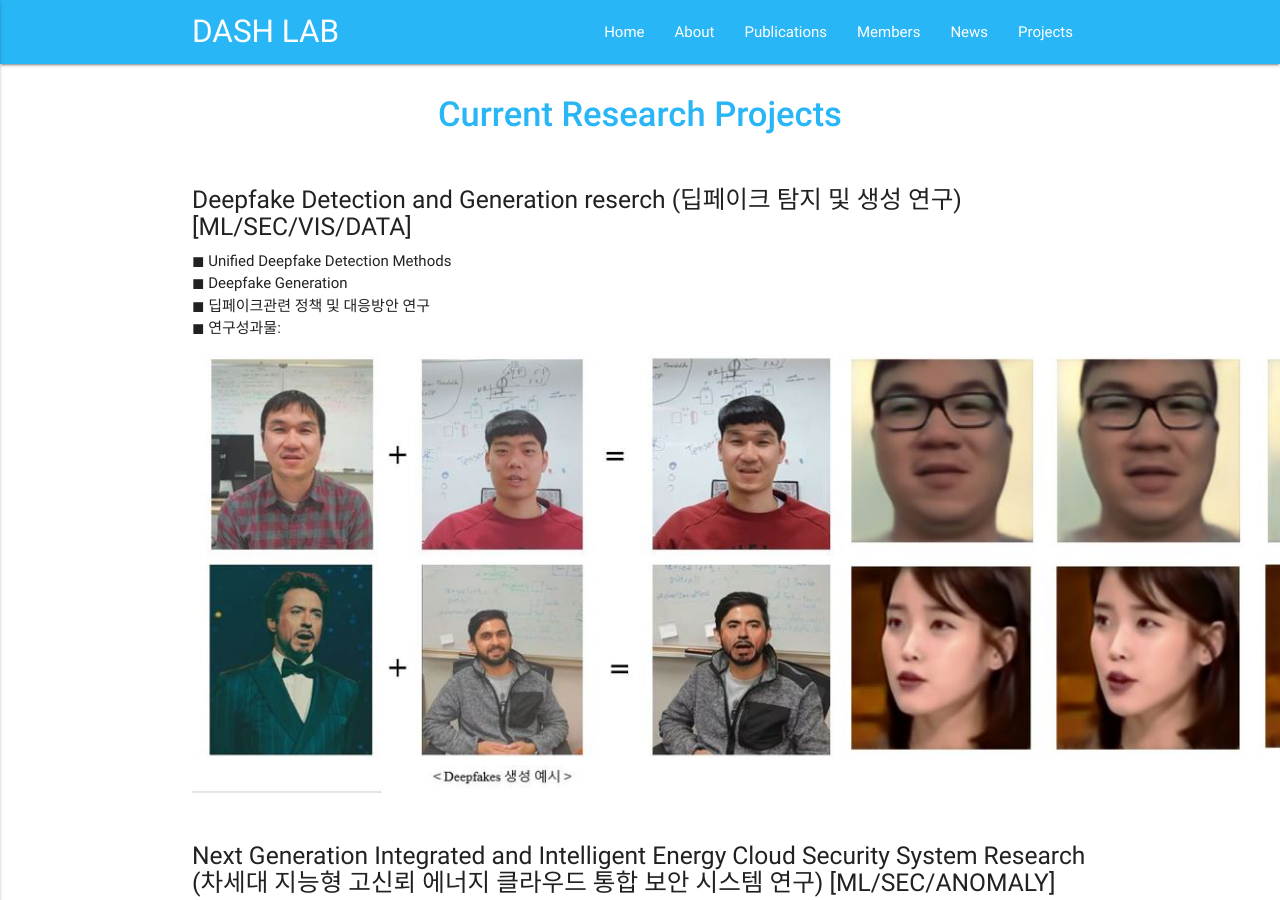
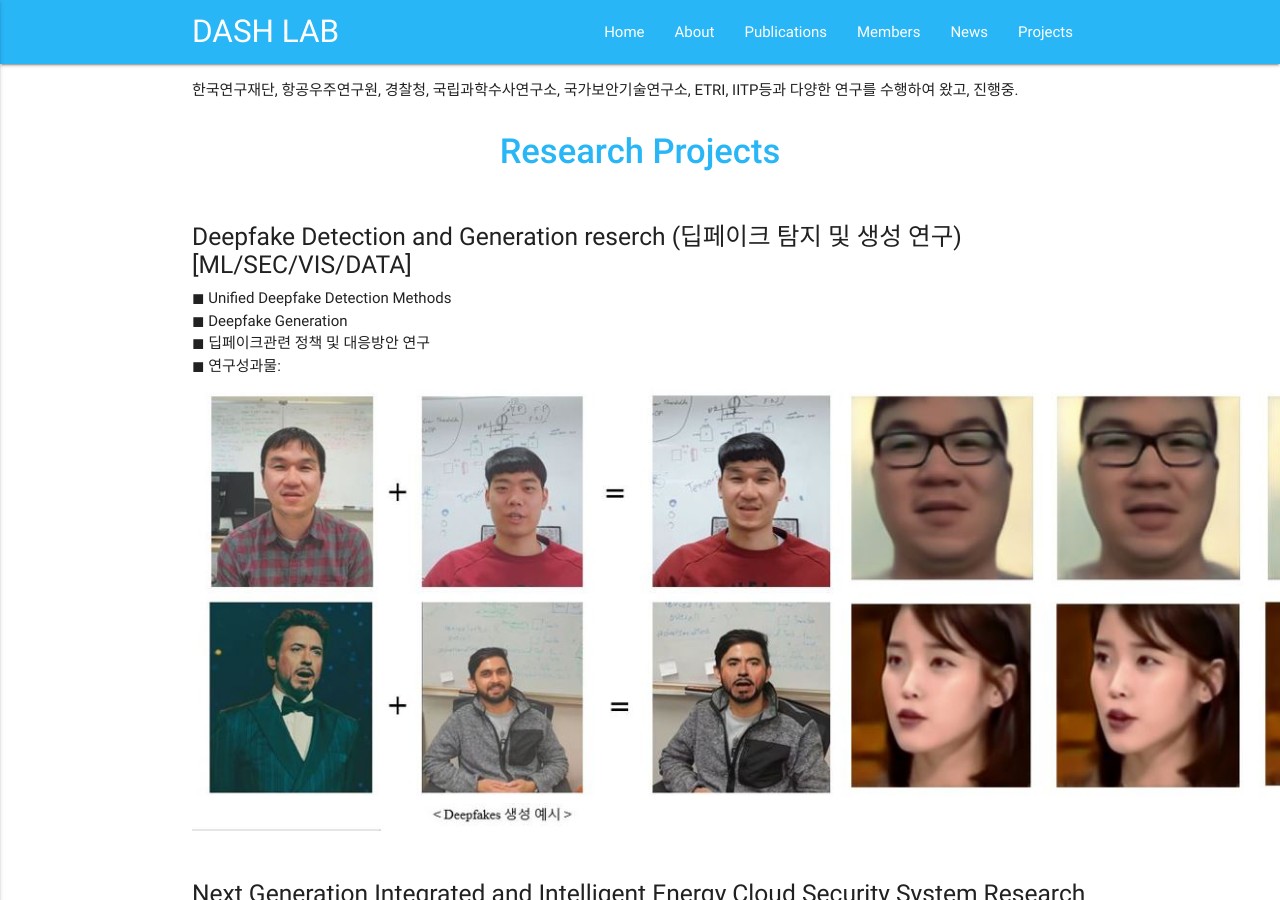
Before and after one commit to Yurim990507/DASH-Lab.github.io, a Jekyll site: the page built from example5.md, in a window 1280 px wide and 900 px high. Built offline with Jekyll 4.4.1, drawn with Linux system fonts in a browser that asks for light colours.

Commit message:
Update example5.md

```diff
--- a/example5.md
+++ b/example5.md
@@ -4,7 +4,9 @@ title: Projects
 permalink: /Projects/
 ---
 
-<h1 class="page-title">Current Research Projects</h1>
+한국연구재단, 항공우주연구원, 경찰청, 국립과학수사연구소, 국가보안기술연구소, ETRI, IITP등과 다양한 연구를 수행하여 왔고, 진행중.
+
+<h1 class="page-title">Research Projects</h1>
 
 
 
```
